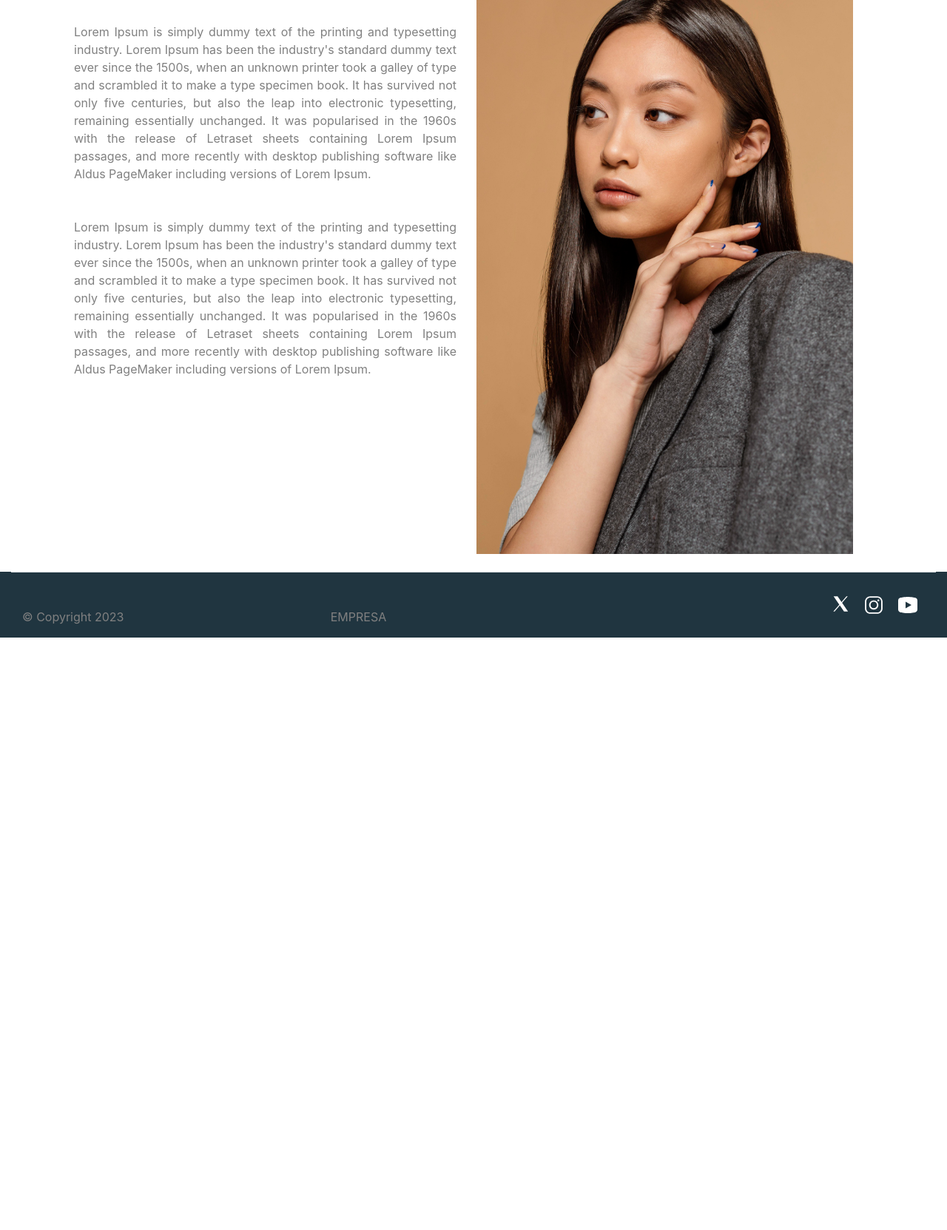
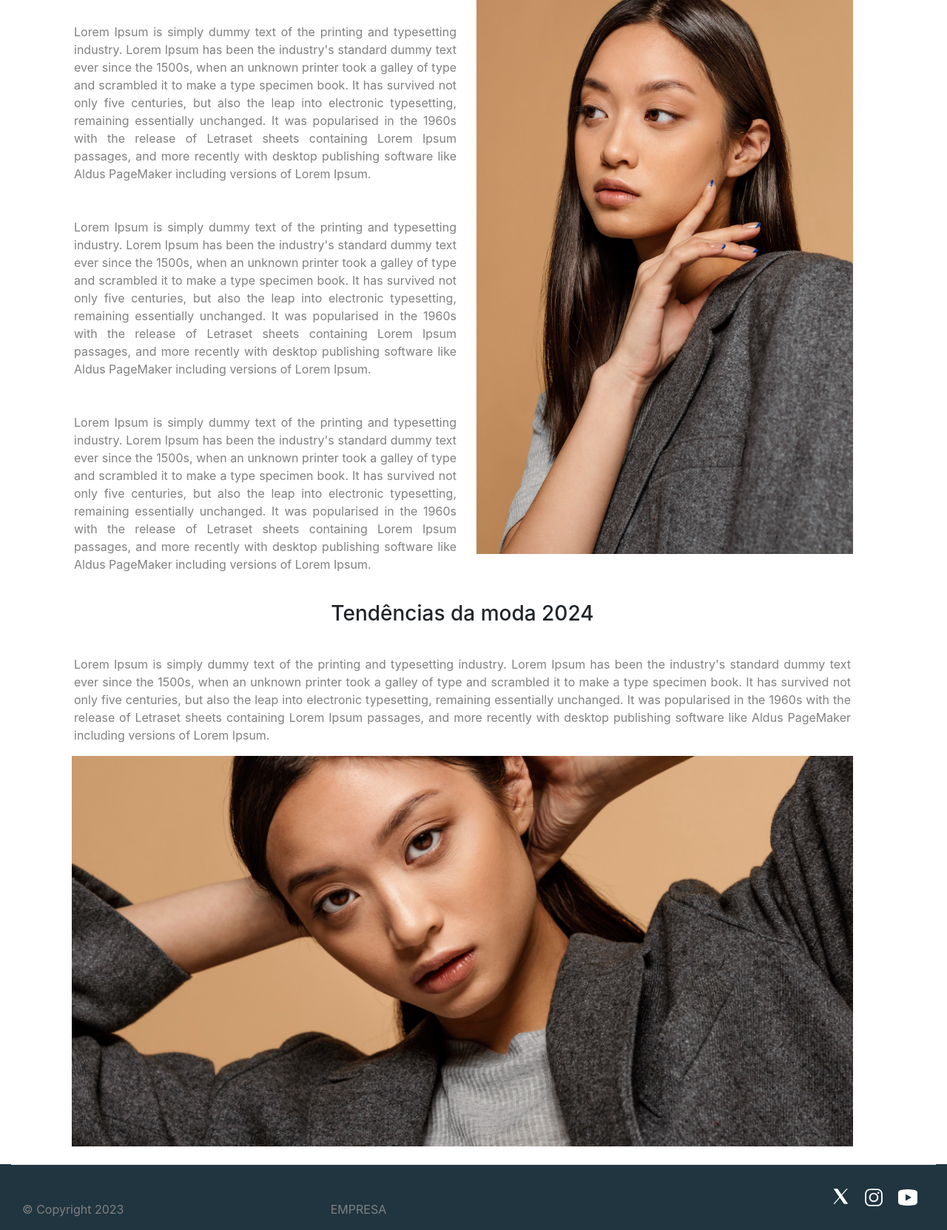
Before and after one commit to LeoCorleone/tcc_senai, a Django app: page /artdicas/ in a window 1280 px wide. Shown: the part 1005-2668 px from the top of the page at 74% size. Before the commit the page ends 1867 px from the top, so only its background shows below. Run offline with Django 4.2, Linux system fonts and the light colour scheme; some libraries are stand-ins or nearby versions.

Commit message:
o arquivo css externo de artdicas foi criado e linkado

```diff
--- /dev/null
+++ b/catalogo/site_catalogo/static/assets/css/artdicas.css
@@ -0,0 +1,21 @@
+#Titulo h1{
+    font-family: 'Sacramento', cursive;
+    font-size: 60px;
+    padding: 2%;
+}
+.artdicas, .artdicas2{
+    width: 100%;
+    margin-bottom: 2%;
+}
+p{
+    text-align: justify;
+}
+
+.artdicas img{
+    height: 800px;
+    width: 533px;
+}
+.artdicas2 img{
+    height: 750px;
+    width: 533px;
+}
--- a/catalogo/site_catalogo/templates/artdicas.html
+++ b/catalogo/site_catalogo/templates/artdicas.html
@@ -4,31 +4,7 @@
 <link rel="preconnect" href="https://fonts.googleapis.com">
 <link rel="preconnect" href="https://fonts.gstatic.com" crossorigin>
 <link href="https://fonts.googleapis.com/css2?family=Sacramento&display=swap" rel="stylesheet">
-
-<style>
-    #Titulo h1{
-        font-family: 'Sacramento', cursive;
-        font-size: 60px;
-        padding: 2%;
-    }
-    .artdicas, .artdicas2{
-        width: 100%;
-        margin-bottom: 2%;
-    }
-    p{
-        text-align: justify;
-    }
-
-    .artdicas img{
-        height: 800px;
-        width: 533px;
-    }
-    .artdicas2 img{
-        height: 750px;
-        width: 533px;
-    }
-</style>
-
+<link rel="stylesheet" href="{% static 'assets/css/artdicas.css' %}">
 {% include 'partials/navbar.html' %}
 {% include 'partials/alerts.html' %}
 
@@ -69,8 +45,26 @@
                         type specimen book. It has survived not only five centuries, but also the leap into electronic typesetting, remaining
                         essentially unchanged. It was popularised in the 1960s with the release of Letraset sheets containing Lorem Ipsum passages,
                         and more recently with desktop publishing software like Aldus PageMaker including versions of Lorem Ipsum.</p>
+                    <p>Lorem Ipsum is simply dummy text of the printing and typesetting industry. Lorem Ipsum has been the industry's
+                        standard dummy text ever since the 1500s, when an unknown printer took a galley of type and scrambled it to make a
+                        type specimen book. It has survived not only five centuries, but also the leap into electronic typesetting, remaining
+                        essentially unchanged. It was popularised in the 1960s with the release of Letraset sheets containing Lorem Ipsum passages,
+                        and more recently with desktop publishing software like Aldus PageMaker including versions of Lorem Ipsum.</p>
                 </div>
                  <img src="{% static 'assets/img/modelo2.jpg' %}" alt="Modelo">
+            </div>
+        </div>
+        <div class="artdicas3">
+            <div class="container row align-items-start">
+                <div class="col" >
+                    <h3>Tendências da moda 2024</h3>
+                    <p>Lorem Ipsum is simply dummy text of the printing and typesetting industry. Lorem Ipsum has been the industry's
+                    standard dummy text ever since the 1500s, when an unknown printer took a galley of type and scrambled it to make a
+                    type specimen book. It has survived not only five centuries, but also the leap into electronic typesetting, remaining
+                    essentially unchanged. It was popularised in the 1960s with the release of Letraset sheets containing Lorem Ipsum passages,
+                    and more recently with desktop publishing software like Aldus PageMaker including versions of Lorem Ipsum.</p>
+                </div>
+                 <img src="{% static 'assets/img/modelo3.jpg' %}" alt="Modelo">
             </div>
         </div>
     </div>
```
Also changed, not shown: catalogo/site_catalogo/static/assets/img/modelo3.jpg (added).
